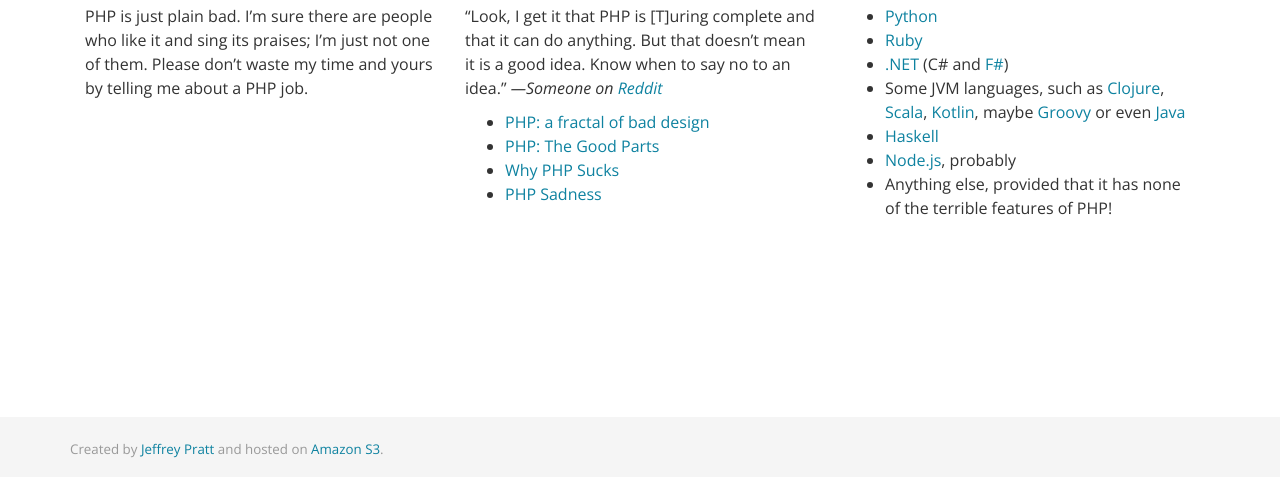
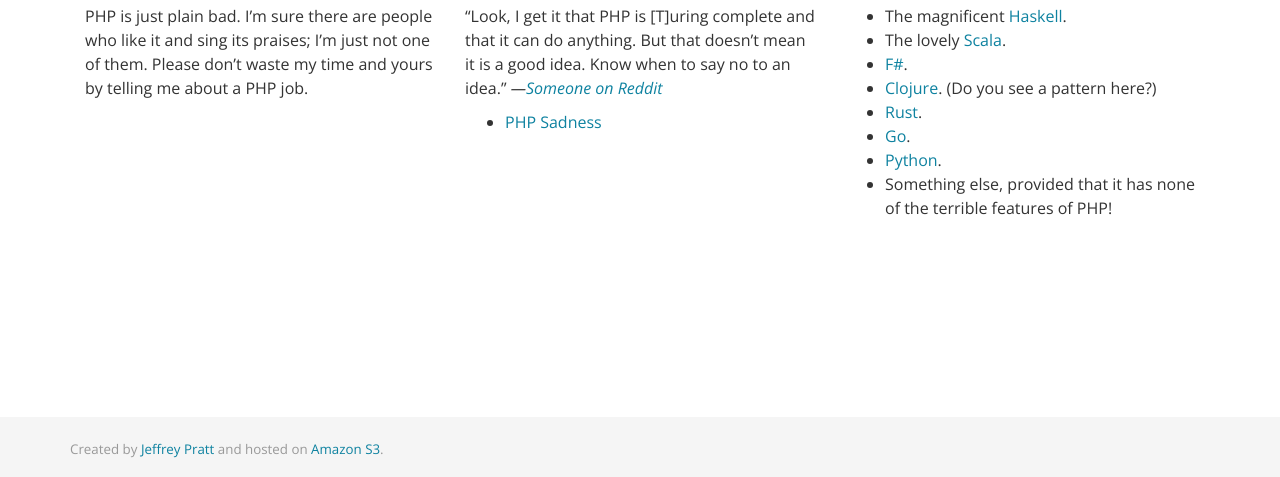
Before and after one commit to clementi/nophpplease.com, a plain HTML site: page index.html in a window 1280 px wide. Shown: the part 323-800 px from the top of the page. Drawn offline with nearby package versions, Linux system fonts and the light colour scheme.

Commit message:
Update list, remove dead links

```diff
--- a/index.html
+++ b/index.html
@@ -40,17 +40,8 @@
     <div class="col-md-4">
       <h2>Why No PHP?</h2>
       <p>“Look, I get it that PHP is [T]uring complete and that it can do anything.
-But that doesn’t mean it is a good idea. Know when to say no to an idea.” <em>&mdash;Someone on <a href="http://reddit.com/r/lolphp">Reddit</a></em></p>
+But that doesn’t mean it is a good idea. Know when to say no to an idea.” <em>&mdash;<a href="https://www.reddit.com/r/lolphp/comments/232phg/pure_php_implementations_of_ssh_sftp_rsa_and/cgtd5jy/">Someone on Reddit</a></em></p>
       <ul>
-        <li>
-          <a href="http://me.veekun.com/blog/2012/04/09/php-a-fractal-of-bad-design/">PHP: a fractal of bad design</a>
-        </li>
-        <li>
-          <a href="http://phpthegoodparts.tumblr.com/">PHP: The Good Parts</a>
-        </li>
-        <li>
-          <a href="http://webonastick.com/php.html">Why PHP Sucks</a>
-        </li>
         <li>
           <a href="http://phpsadness.com/">PHP Sadness</a>
         </li>
@@ -59,13 +50,14 @@ But that doesn’t mean it is a good idea. Know when to say no to an idea.” <e
     <div class="col-md-4">
       <h2>So What’s OK?</h2>
       <ul>
-        <li><a href="http://python.org">Python</a></li>
-        <li><a href="http://ruby-lang.org">Ruby</a></li>
-        <li><a href="http://dot.net/">.NET</a> (C# and <a href="http://fsharp.org">F#</a>)</li>
-          <li>Some JVM languages, such as <a href="http://clojure.org">Clojure</a>, <a href="http://scala-lang.org">Scala</a>, <a href="http://kotlin-lang.org">Kotlin</a>, maybe <a href="http://groovy-lang.org">Groovy</a> or even <a href="http://java.oracle.com">Java</a></li>
-        <li><a href="http://haskell.org">Haskell</a></li>
-        <li><a href="http://nodejs.org">Node.js</a>, probably</li>
-        <li>Anything else, provided that it has none of the terrible features of PHP!</li>
+        <li>The magnificent <a href="http://haskell.org">Haskell</a>.</li>
+        <li>The lovely <a href="http://scala-lang.org">Scala</a>.</li>
+        <li><a href="http://fsharp.org">F#</a>.</li>
+        <li><a href="http://clojure.org">Clojure</a>. (Do you see a pattern here?)</li>
+        <li><a href="http:/rust-lang.org">Rust</a>.</li>
+        <li><a href="http://go.dev">Go</a>.</li>
+        <li><a href="http://python.org">Python</a>.</li>
+        <li>Something else, provided that it has none of the terrible features of PHP!</li>
       </ul>
     </div>
   </div>
```
